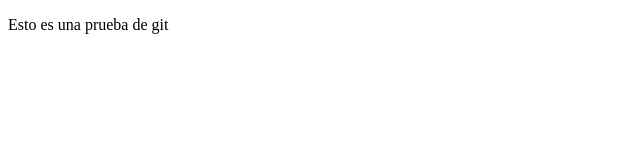
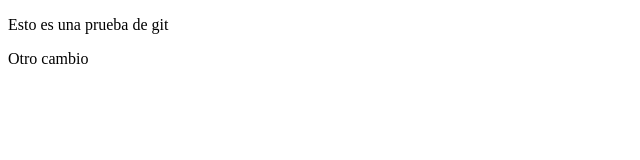
Before and after one commit to Juan20Daniel/poe, a plain HTML site: page index.html in a window 1280 px wide. Shown: the full height of the page, 0-640 px from the left. Drawn offline with Linux system fonts and the light colour scheme.

Commit message:
Cambio 2

```diff
--- a/index.html
+++ b/index.html
@@ -7,5 +7,6 @@
 </head>
 <body>
     <p>Esto es una prueba de git</p>
+    <p>Otro cambio</p>
 </body>
 </html>
```
